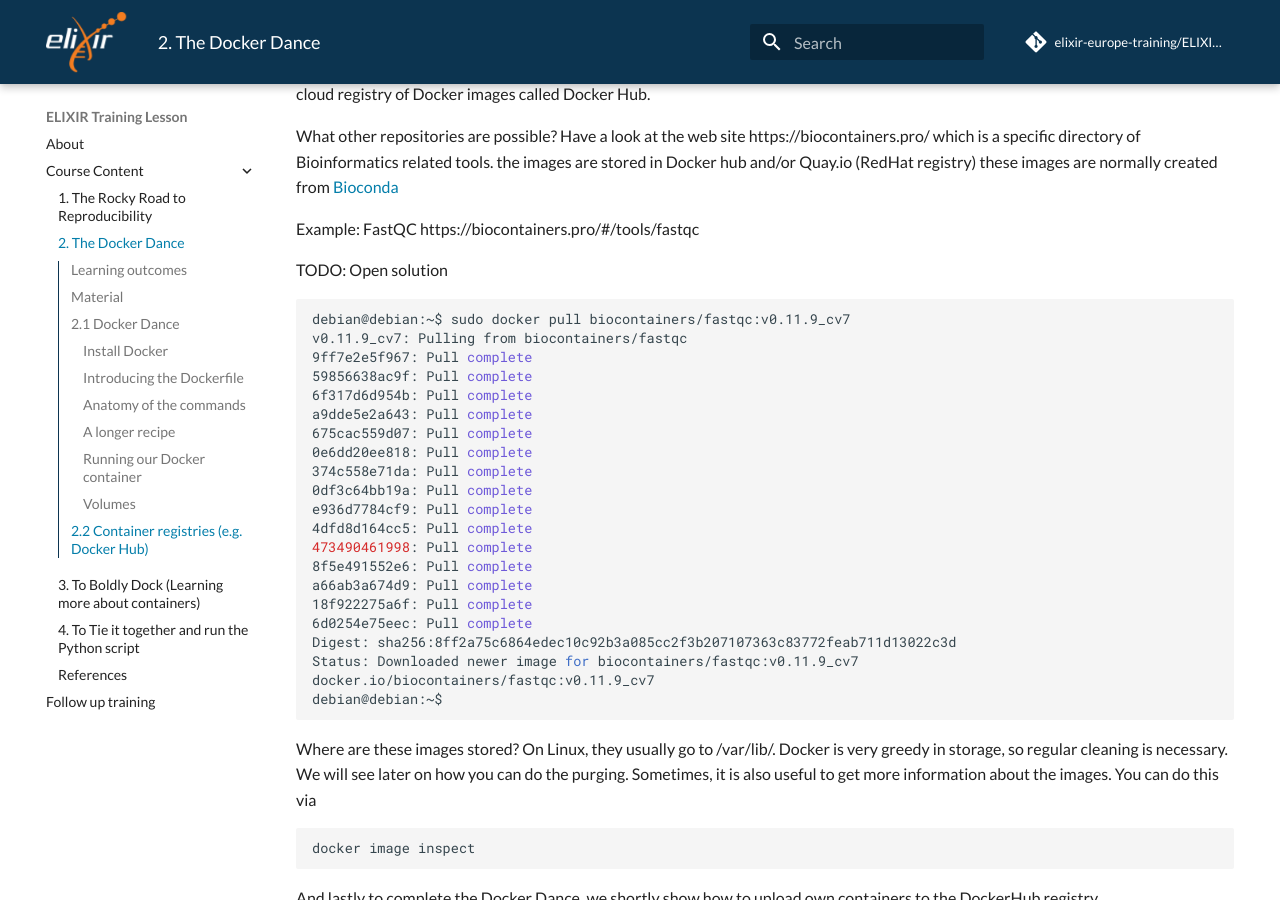
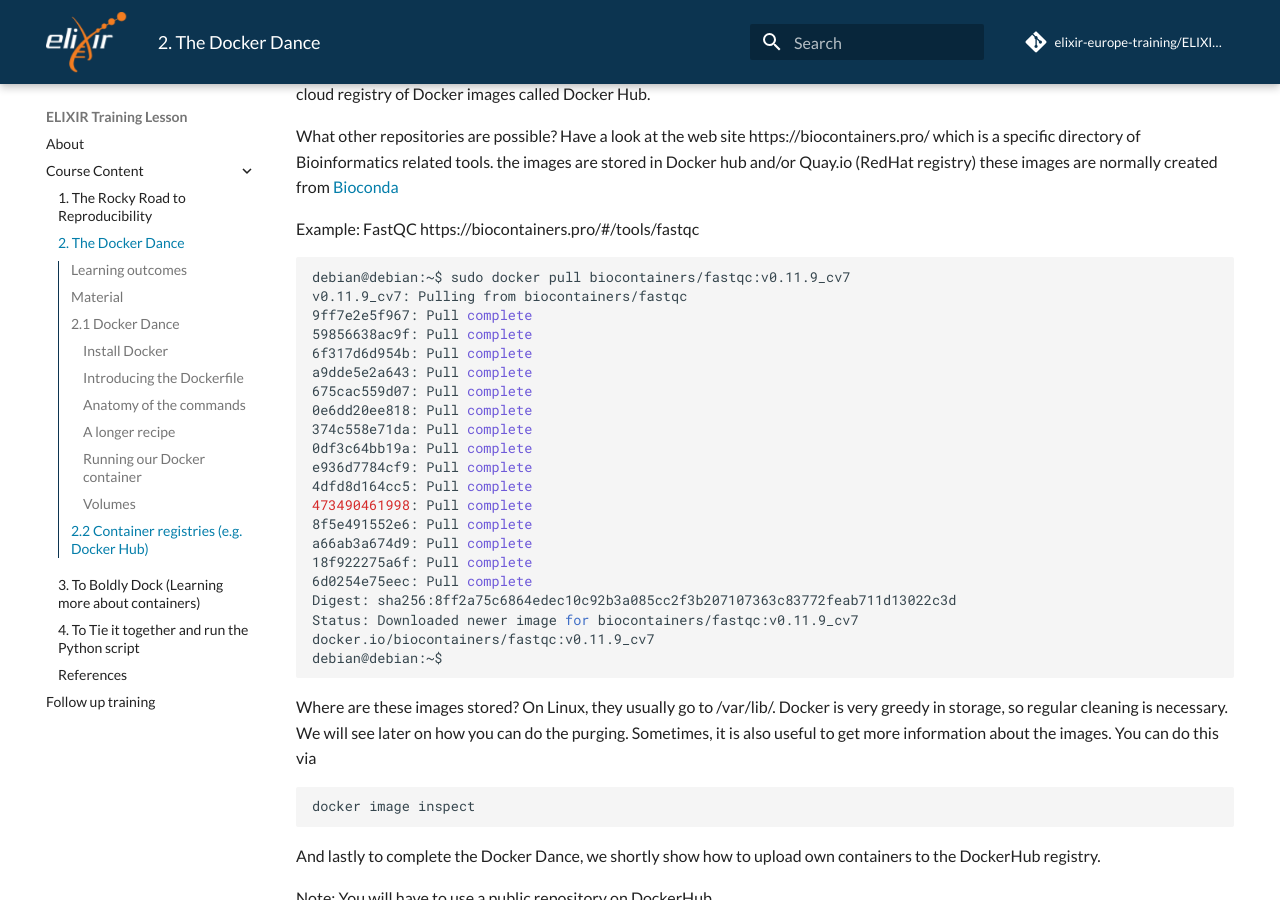
Before and after one commit to elixir-europe-training/ELIXIR-TrP-ContainersPython-CodeRep, an MkDocs documentation site: the page built from docs/chapters/chapter_02.md, in a window 1280 px wide and 900 px high, scrolled down 10255 px. Built offline with MkDocs 1.6.1 and Material for MkDocs 9.7.7, drawn with Linux system fonts in a browser that asks for light colours; comment, search, counter and statistics services are not loaded.

Commit message:
Update chapter_02.md
remove To Do as done!

````diff
--- a/docs/chapters/chapter_02.md
+++ b/docs/chapters/chapter_02.md
@@ -481,7 +481,6 @@ these images are normally created from [Bioconda](https://bioconda.github.io)
 Example: FastQC
 https://biocontainers.pro/#/tools/fastqc
 
-TODO: Open solution
 ```sh
 debian@debian:~$ sudo docker pull biocontainers/fastqc:v0.11.9_cv7
 v0.11.9_cv7: Pulling from biocontainers/fastqc
````
